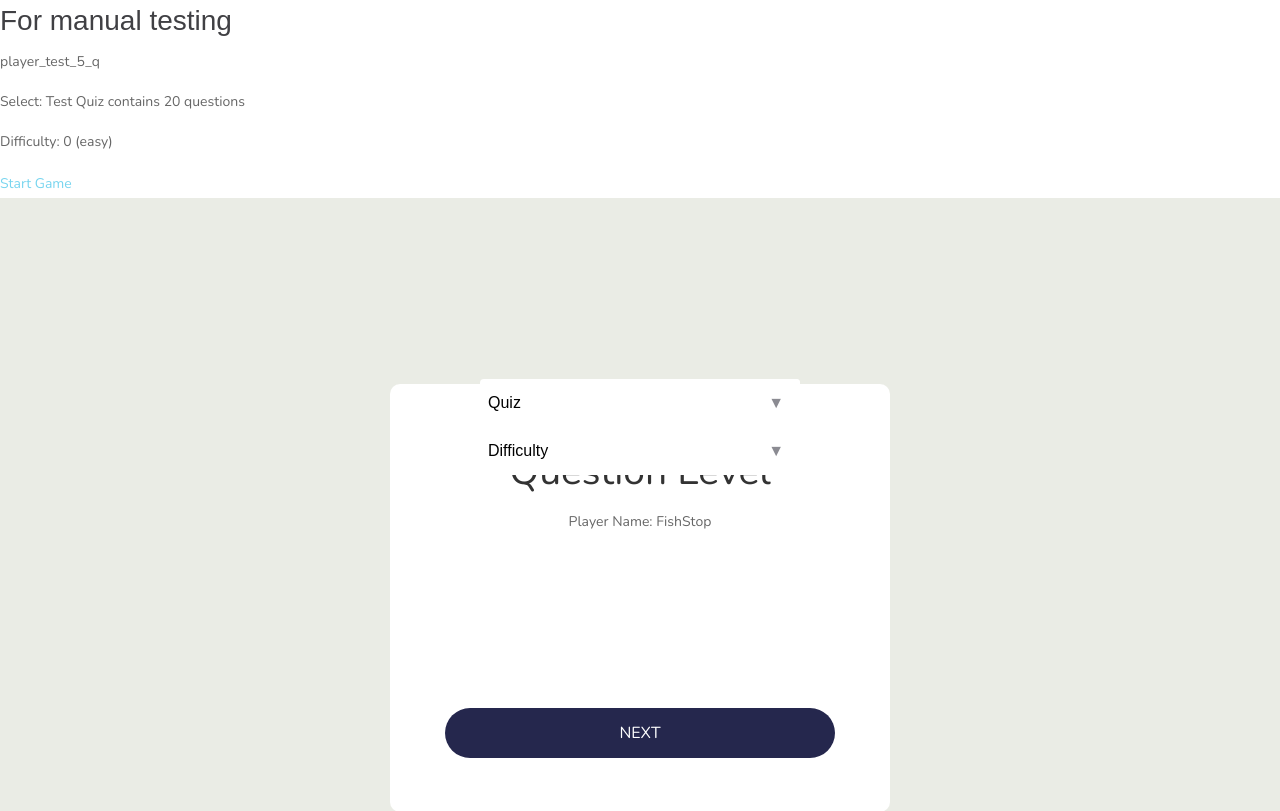
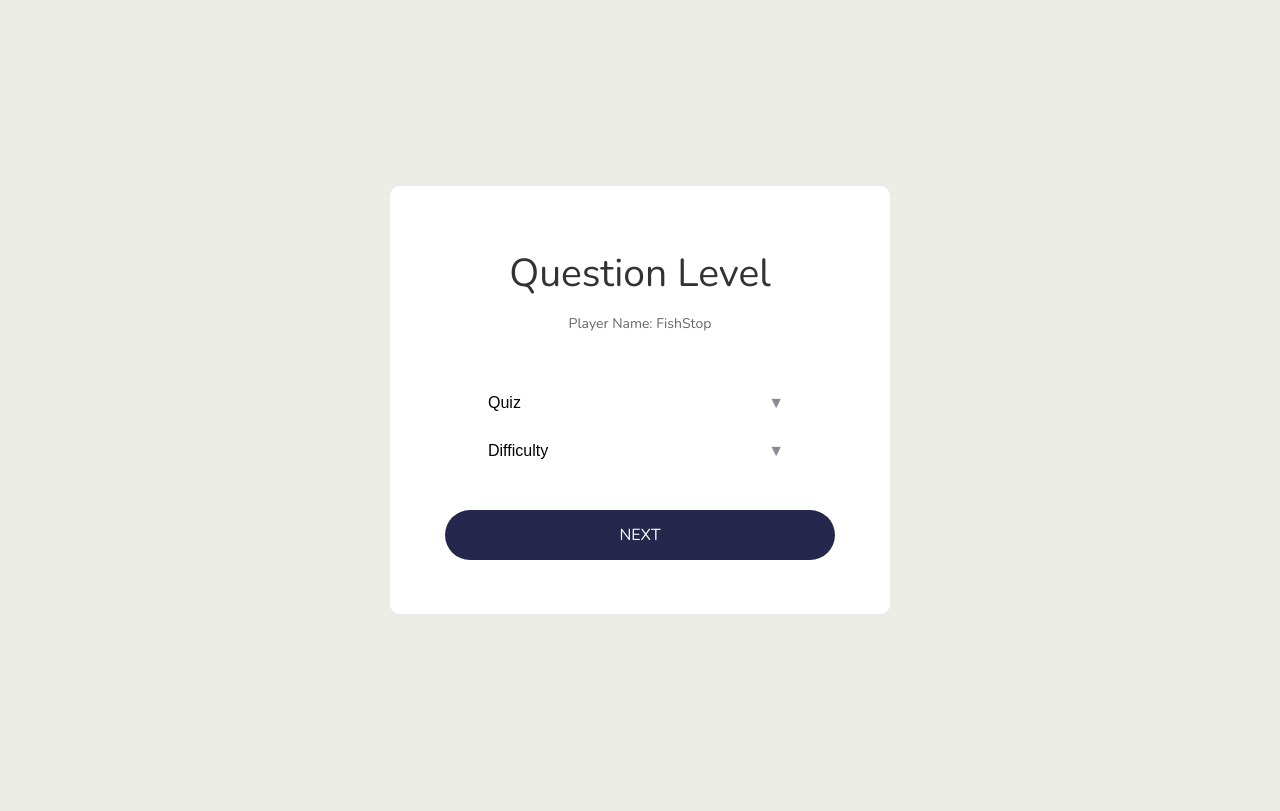
Before and after one commit to NutthanichN/Quizer, a Django app: page /quizer/player_test_5_q/quiz-level/ in a window 1280 px wide. Shown: the top 811 px of the page. After the commit the page ends 614 px from the top, so only its background shows below. Run offline with Django 3.2, Linux system fonts and the light colour scheme; some libraries are stand-ins or nearby versions.

Commit message:
Accept change from master (try to resolve merge conflicts)

```diff
--- a/quizer_game/templates/quizer_game/question-level.html
+++ b/quizer_game/templates/quizer_game/question-level.html
@@ -1,7 +1,6 @@
 <!DOCTYPE html>
 <html lang="en">
 <head>
-	{% load static %}
 	<title>Question Level</title>
 	<meta charset="UTF-8">
 	<meta name="viewport" content="width=device-width, initial-scale=1">
@@ -34,32 +33,15 @@
 <!--===============================================================================================-->
 	<!-- <link rel="stylesheet" type="text/css" href="vendor/daterangepicker/daterangepicker.css"> -->
 <!--===============================================================================================-->
-	<link rel="stylesheet" type="text/css" href="{% static 'quizer_game/styles/css/util.css' %}">
-	<link rel="stylesheet" type="text/css" href="{% static 'quizer_game/styles/css/main.css' %}">
-	<link rel="stylesheet" href="{% static 'quizer_game/styles/css/style.css' %}">
-<!--	<link rel="stylesheet" type="text/css" href="../../static/quizer_game/styles/css/util.css">-->
-<!--	<link rel="stylesheet" type="text/css" href="../../static/quizer_game/styles/css/main.css">-->
-<!--	<link rel="stylesheet" href="../../static/quizer_game/styles/css/style.css">-->
+	<link rel="stylesheet" type="text/css" href="../../static/quizer_game/styles/css/util.css">
+	<link rel="stylesheet" type="text/css" href="../../static/quizer_game/styles/css/main.css">
+	<link rel="stylesheet" href="../../static/quizer_game/styles/css/style.css">
 <!--===============================================================================================-->
 </head>
 <body>
-	<h3>For manual testing</h3>
-		<p>{{ player_name }}</p>
-
-		{# For Test Quiz contains 5 questions #}
-<!--		<p>Select: Test Quiz contains 5 questions </p>-->
-<!--		<p>Difficulty: 0 (easy)</p>-->
-<!--		<a href="{% url 'quizer_game:start-game' player_name=player_name quiz_id=3 selected_difficulty=0 %}">Start Game</a>-->
-
-		{# For Test Quiz contains 20 questions#}
-		<p>Select: Test Quiz contains 20 questions </p>
-		<p>Difficulty: 0 (easy)</p>
-		<a href="{% url 'quizer_game:start-game' player_name=player_name quiz_id=4 selected_difficulty=0 %}">Start Game</a>
-
 
 	<div class="limiter">
 		<div class="container-login100" style="background: #eaece5;">
-
 			<div class="wrap-login100 p-l-55 p-r-55 p-t-65 p-b-54">
 				<form class="login100-form validate-form">
 					<span class="login100-form-title p-b-7">
@@ -163,8 +145,7 @@
 <!--===============================================================================================-->
 	<!-- <script src="vendor/countdowntime/countdowntime.js"></script> -->
 <!--===============================================================================================-->
-	<script src="{% static 'quizer_game/scripts/js/main.js' %}"></script>
-<!--	<script src="../../static/quizer_game/scripts/js/main.js"></script>-->
+	<script src="../../static/quizer_game/scripts/js/main.js"></script>
 
 </body>
 </html>
```
